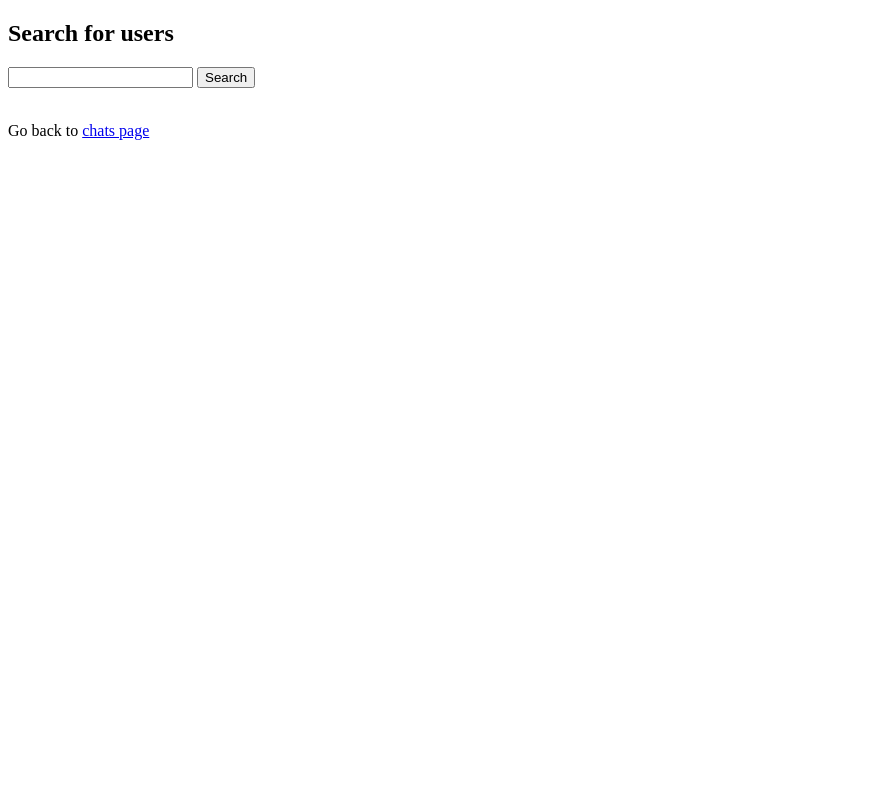
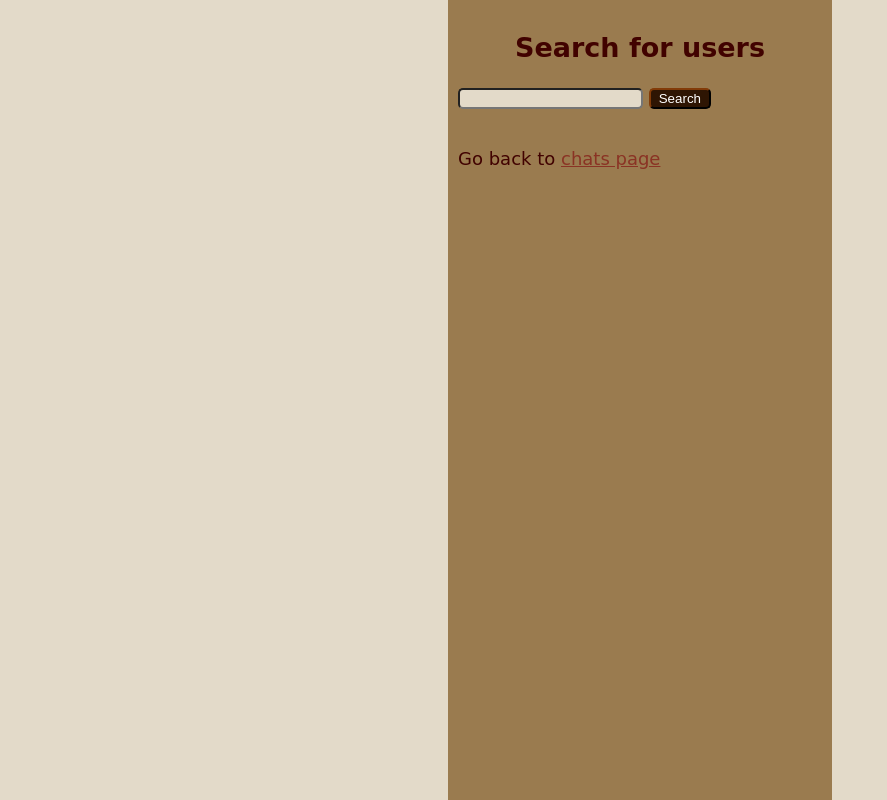
Before and after one commit to taajik/msgr, a Django app: page /m/users/ in a window 1280 px wide. Shown: the whole page, without its empty margins (0-887 px from the left). Run offline with Django 4.2, Linux system fonts and the light colour scheme.

Commit message:
add some general styling

```diff
--- a/msgr/static/msgr/css/chat_page.css
+++ b/msgr/static/msgr/css/chat_page.css
@@ -8,8 +8,7 @@
     background-color: #2e1503;
 }
 
-.text {
-    text-align: center;
+h1 {
     color: whitesmoke;
 }
 
@@ -32,6 +31,8 @@
     width: 15%;
     padding: 8px;
     border-radius: 10px;
+    border-color: #9a7b4f;
+    background-color: #9a7b4f;
 }
 
 div.message {
--- a/msgr/templates/msgr/chat_page.html
+++ b/msgr/templates/msgr/chat_page.html
@@ -13,7 +13,7 @@
 
 {% block content %}
 
-<h2 class="text">Chat room number {{ pk }}</h2>
+<h1>Chat room number {{ pk }}</h1>
 
 <div id="messages-list">
 </div>
--- a/msgr/templates/msgr/chats_list.html
+++ b/msgr/templates/msgr/chats_list.html
@@ -2,7 +2,7 @@
 
 {% block content %}
 
-<h2>Chats</h2>
+<h1>Chats</h1>
 
 {% include 'msgr/search_form.html' %}
 
--- a/msgr/templates/msgr/search_page.html
+++ b/msgr/templates/msgr/search_page.html
@@ -4,7 +4,7 @@
 
 {% block content %}
 
-<h2>Search for users</h2>
+<h1>Search for users</h1>
 
 {% include 'msgr/search_form.html' %}
 
--- a/project/settings.py
+++ b/project/settings.py
@@ -114,6 +114,7 @@ USE_TZ = True
 # https://docs.djangoproject.com/en/4.0/howto/static-files/
 
 STATIC_URL = 'static/'
+STATICFILES_DIRS = [BASE_DIR / STATIC_URL]
 
 # Default primary key field type
 # https://docs.djangoproject.com/en/4.0/ref/settings/#default-auto-field
--- /dev/null
+++ b/static/css/base.css
@@ -0,0 +1,52 @@
+
+body {
+    margin: 0;
+    font-size: large;
+    font-family: cursive;
+    color: #410200;
+    background-color: #e3dac9;
+}
+
+#container {
+    margin: 0 auto 0;
+    min-height: 100vh;
+    background-color: #9a7b4f;
+}
+
+#content {
+    padding: 10px;
+}
+
+h1 {
+    margin-top: 0.83em;
+    margin-bottom: 0.83em;
+    font-size: 1.5em;
+    text-align: center;
+}
+
+a {
+    color: #8a3324;
+}
+
+a:hover {
+    color: #a52a2a;
+}
+
+input {
+    border-radius: 5px;
+    background-color: #e3dac9;
+}
+
+input[type=button], input[type=submit], input[type=reset] {
+    padding: 1px 8px;
+    cursor: pointer;
+    color: white;
+    border-color: #2e1503;
+    background-color: #2e1503;
+}
+
+@media screen and (min-width: 1200px) {
+    #container {
+        width: 30%;
+    }
+}
--- a/templates/403.html
+++ b/templates/403.html
@@ -4,7 +4,7 @@
 
 {% block content %}
 
-<h2>403 Forbidden</h2>
+<h1>403 Forbidden</h1>
 
 {% if exception %}
     <p>{{ exception }}</p>
--- a/templates/base.html
+++ b/templates/base.html
@@ -1,20 +1,26 @@
 <!DOCTYPE html>
+{% load static %}
 <html>
 <head>
     <meta charset="utf-8">
     <meta name="viewport" content="width=device-width, initial-scale=1.0">
     {% block scripts %}
     {% endblock %}
+    <link type="text/css" rel="stylesheet" href="{% static 'css/base.css' %}"/>
     {% block style %}
     {% endblock %}
     <title>{% block title %}msgr{% endblock %}</title>
 </head>
 
 <body>
-    <main>
-        {% block content %}
-        {% endblock %}
-    </main>
+    <div id="container">
+        <div id="content">
+            <main>
+                {% block content %}
+                {% endblock %}
+            </main>
+        </div>
+    </div>
     {% block javascript %}
     {% endblock %}
 </body>
--- a/templates/home.html
+++ b/templates/home.html
@@ -1,6 +1,8 @@
 {% extends 'base.html' %}
 
 {% block content %}
+
+<h1>msgr</h1>
 
 {% if user.is_authenticated %}
 <p>
```
